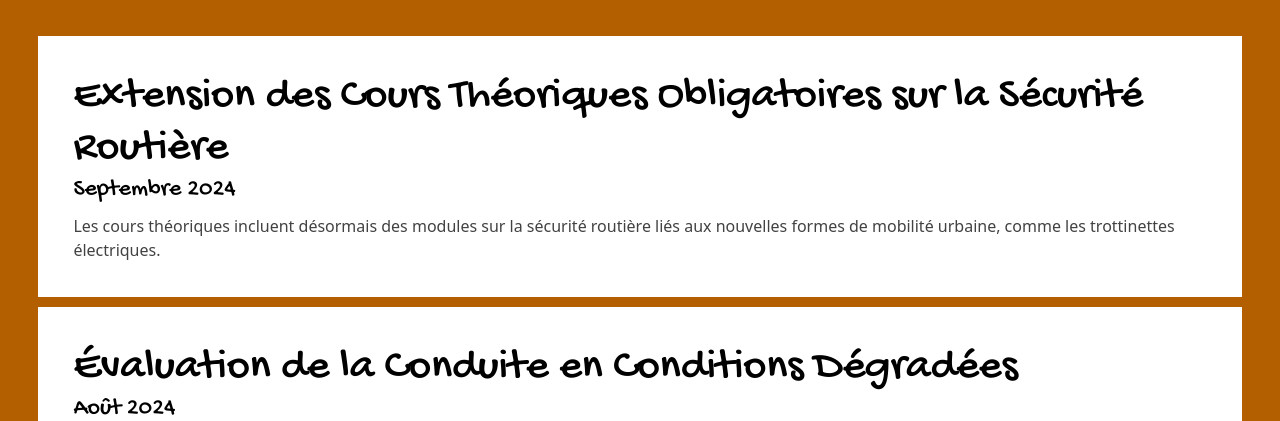
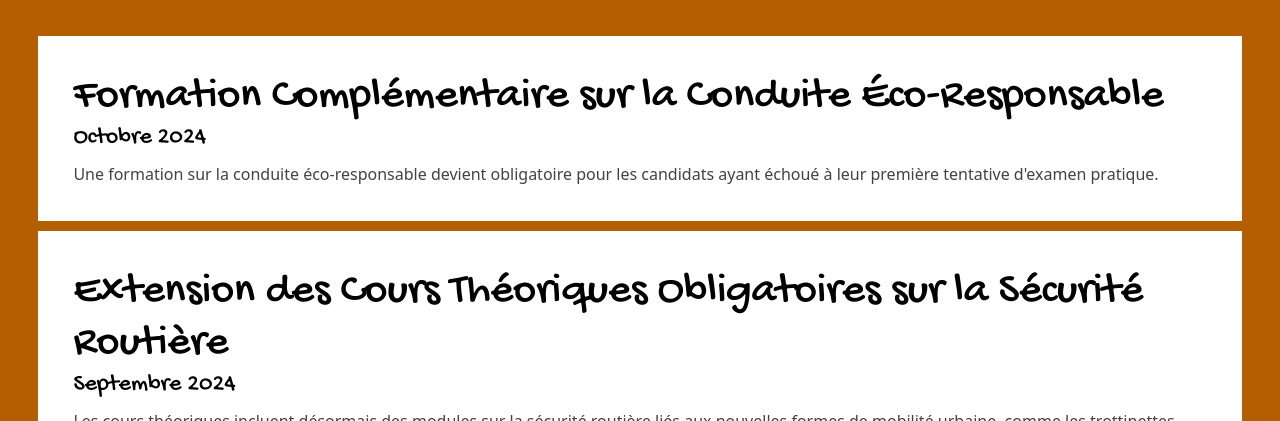
Before and after one commit to independencedrive/site, a plain HTML site: page actualites/index.html in a window 1280 px wide. Shown: the part 802-1223 px from the top of the page. Drawn offline with nearby package versions, Linux system fonts and the light colour scheme.

Commit message:
Page published

```diff
--- a/actualites/index.html
+++ b/actualites/index.html
@@ -203,6 +203,24 @@ grid-content#dLBFBWb grid-box1 {
     <p>Les cours théoriques incluent désormais des modules sur la sécurité routière liés aux nouvelles formes de mobilité urbaine, comme les trottinettes électriques.</p>
   </flex-box1>
 
+
+    <flex-box1 id="jzQwvzK" class="box flex-100-percent">
+    <!-- grid-flexID -->
+
+
+      <div class="grid-edit-buttons">
+
+
+      </div>
+
+
+    <h2>Formation Complémentaire sur la Conduite Éco-Responsable</h2>
+
+    <h4>Octobre 2024</h4>
+
+    <p>Une formation sur la conduite éco-responsable devient obligatoire pour les candidats ayant échoué à leur première tentative d'examen pratique.</p>
+  </flex-box1>
+
   </grid-content><div class="grid-edit-buttons"><button contenteditable="false" id="rrZJRBx" class="add-gridbox1" no-export"="" onclick="addFlexCols('dLBFBWb');">+</button></div></grid-container><!--JS--><script id="JnrcWZl" data-type="js"></script><!--EDIT--></section></grid-body><script id="page-global.js" type="text/javascript" data-type="js"></script>
   <div id="footer-menu"></div>
   </grid-page>
```
